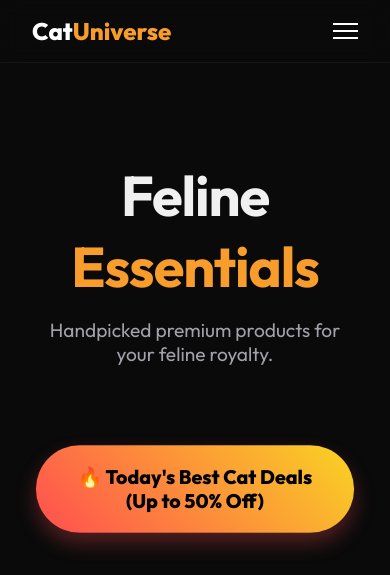
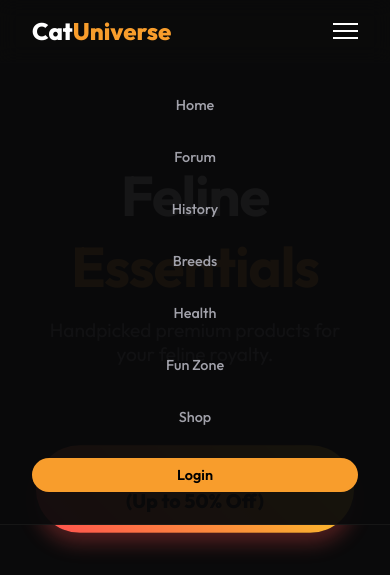
Before and after one commit to Ishangadineth/cat-web, a Next.js app: page /shop in a window 390 px wide. Both pictures are taken after a click on the button 345 px from the left and 31 px from the top of the page. Shown: the top 575 px of the page. Built offline with nearby package versions, Linux system fonts and the light colour scheme; no server answers.

Commit message:
Fix mobile navbar visibility and functionality

```diff
--- a/components/Navbar.js
+++ b/components/Navbar.js
@@ -16,22 +16,22 @@ export default function Navbar() {
                 </Link>
 
                 <ul className={`${styles.navLinks} ${isMenuOpen ? styles.active : ''}`}>
-                    <li><Link href="/">Home</Link></li>
-                    <li><Link href="/forum">Forum</Link></li>
-                    <li><Link href="/history">History</Link></li>
-                    <li><Link href="/breeds">Breeds</Link></li>
-                    <li><Link href="/health">Health</Link></li>
-                    <li><Link href="/fun-zone">Fun Zone</Link></li>
-                    <li><Link href="/shop">Shop</Link></li>
+                    <li><Link href="/" onClick={() => setIsMenuOpen(false)}>Home</Link></li>
+                    <li><Link href="/forum" onClick={() => setIsMenuOpen(false)}>Forum</Link></li>
+                    <li><Link href="/history" onClick={() => setIsMenuOpen(false)}>History</Link></li>
+                    <li><Link href="/breeds" onClick={() => setIsMenuOpen(false)}>Breeds</Link></li>
+                    <li><Link href="/health" onClick={() => setIsMenuOpen(false)}>Health</Link></li>
+                    <li><Link href="/fun-zone" onClick={() => setIsMenuOpen(false)}>Fun Zone</Link></li>
+                    <li><Link href="/shop" onClick={() => setIsMenuOpen(false)}>Shop</Link></li>
 
                     {user ? (
                         <li className={styles.authLinks}>
-                            <Link href="/profile" className={styles.profileBtn}>Profile</Link>
-                            <button onClick={logout} className={styles.logoutBtn}>Logout</button>
+                            <Link href="/profile" className={styles.profileBtn} onClick={() => setIsMenuOpen(false)}>Profile</Link>
+                            <button onClick={() => { logout(); setIsMenuOpen(false); }} className={styles.logoutBtn}>Logout</button>
                         </li>
                     ) : (
                         <li className={styles.authLinks}>
-                            <Link href="/login" className={styles.loginBtn}>Login</Link>
+                            <Link href="/login" className={styles.loginBtn} onClick={() => setIsMenuOpen(false)}>Login</Link>
                         </li>
                     )}
                 </ul>
--- a/components/Navbar.module.css
+++ b/components/Navbar.module.css
@@ -88,11 +88,40 @@
 }
 
 @media (max-width: 1024px) {
-    .navLinks {
-        display: none;
-    }
-
     .mobileMenu {
         display: flex;
     }
+
+    .navLinks {
+        display: none;
+        position: absolute;
+        top: 100%;
+        left: 0;
+        width: 100%;
+        background: rgba(10, 10, 11, 0.95);
+        backdrop-filter: blur(20px);
+        flex-direction: column;
+        padding: 2rem;
+        gap: 2rem;
+        border-bottom: 1px solid rgba(255, 255, 255, 0.05);
+        align-items: center;
+    }
+
+    .navLinks.active {
+        display: flex;
+    }
+
+    .authLinks {
+        margin-left: 0;
+        flex-direction: column;
+        width: 100%;
+        align-items: center;
+    }
+
+    .profileBtn,
+    .loginBtn,
+    .logoutBtn {
+        width: 100%;
+        text-align: center;
+    }
 }
```
